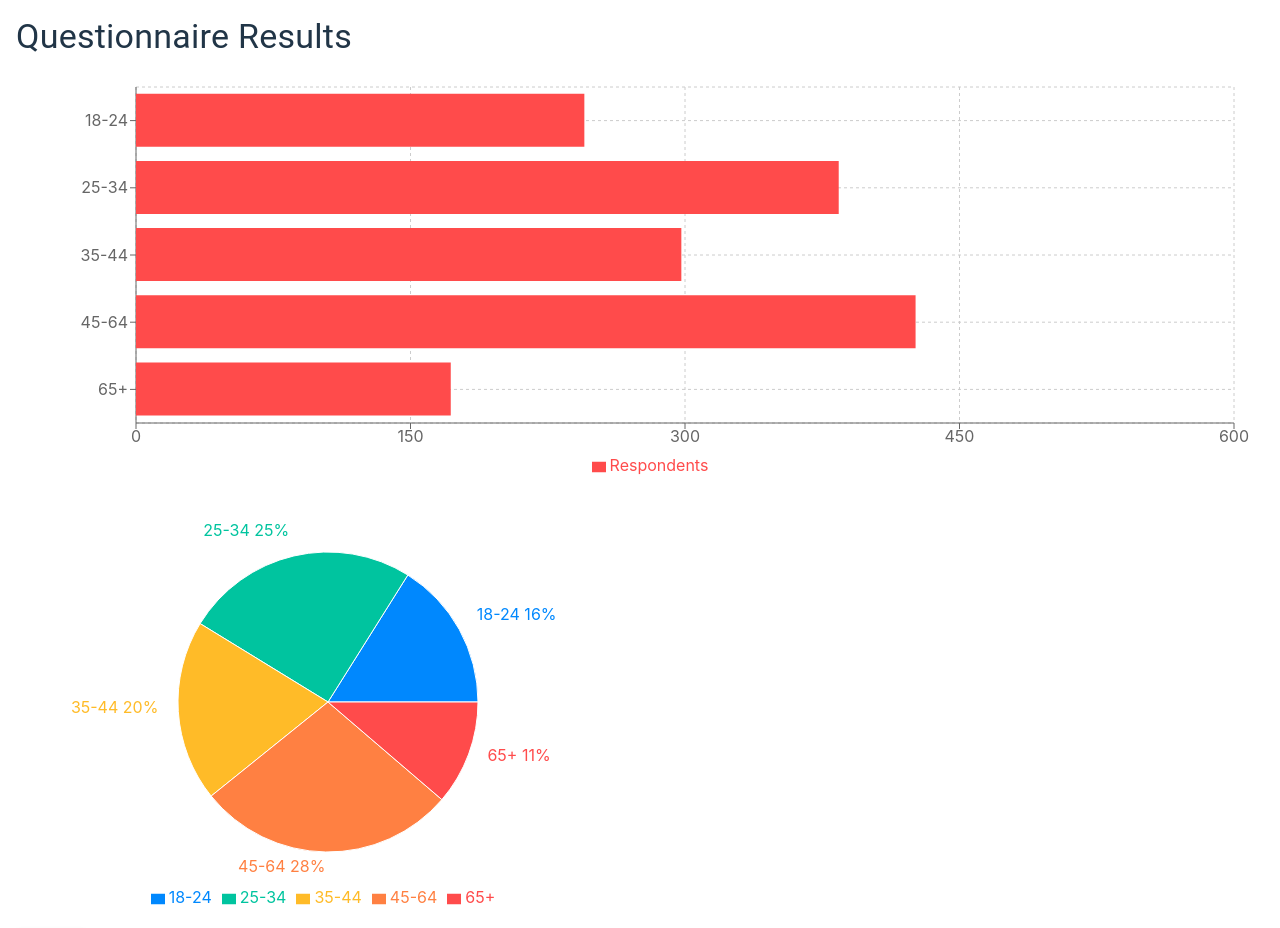
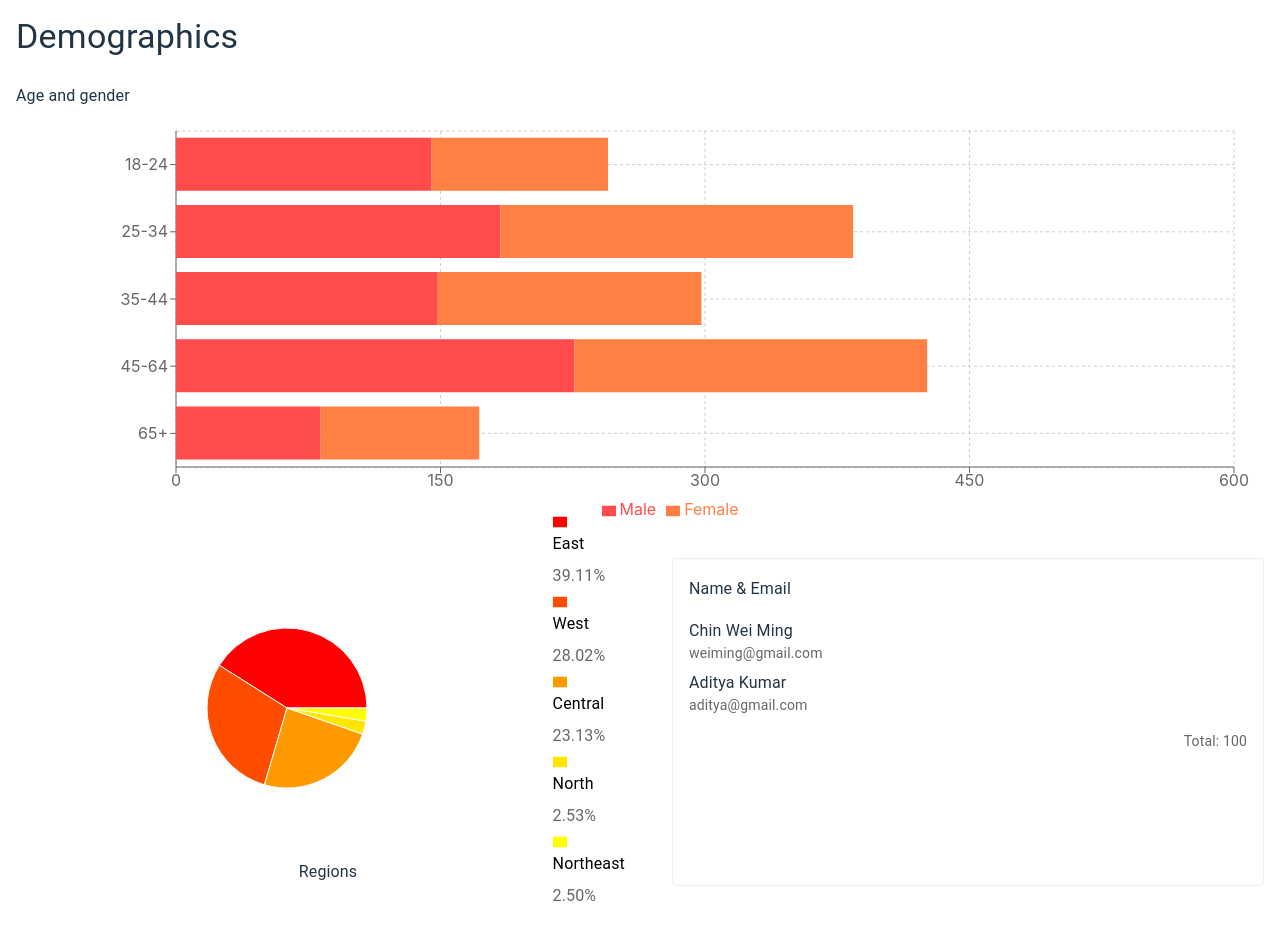
Before and after one commit to weetimo/spatialworld, a React (Vite) app: page /questionnaire in a window 1280 px wide. Shown: the top 928 px of the page. Built offline with nearby package versions, Linux system fonts and the light colour scheme.

Commit message:
Update Questionnaire UI with demographics charts and data

```diff
--- a/src/features/Questionnaire/index.tsx
+++ b/src/features/Questionnaire/index.tsx
@@ -5,17 +5,19 @@ import { BarChart, Bar, XAxis, YAxis, CartesianGrid, Tooltip, Legend, PieChart,
 interface AgeDataPoint {
   ageGroup: string;
   count: number;
+  male: number;
+  female: number;
 }
 
 const defaultAgeData: AgeDataPoint[] = [
-  { ageGroup: '18-24', count: 245 },
-  { ageGroup: '25-34', count: 384 },
-  { ageGroup: '35-44', count: 298 },
-  { ageGroup: '45-64', count: 426 },
-  { ageGroup: '65+', count: 172 },
+  { ageGroup: '18-24', male: 145, female: 100, count: 245 },
+  { ageGroup: '25-34', male: 184, female: 200, count: 384 },
+  { ageGroup: '35-44', male: 148, female: 150, count: 298 },
+  { ageGroup: '45-64', male: 226, female: 200, count: 426 },
+  { ageGroup: '65+', male: 82, female: 90, count: 172 },
 ];
 
-const COLORS = ['#0088FE', '#00C49F', '#FFBB28', '#FF8042', '#FF4B4B'];
+const COLORS = ['#FF0000', '#FF4D00', '#FF9900', '#FFE600', '#FFFF00'];
 
 interface QuestionnaireProps {
   data?: AgeDataPoint[];
@@ -51,9 +53,13 @@ const Questionnaire: React.FC<QuestionnaireProps> = ({
   };
 
   return (
-    <Box sx={{ padding: '1rem' }}>
+    <Box sx={{ padding: '1rem', bgcolor: '#fff' }}>
       <Typography variant="h4" sx={{ mb: 3 }}>
-        Questionnaire Results
+        Demographics
+      </Typography>
+
+      <Typography variant="subtitle1" sx={{ mb: 2 }}>
+        Age and gender
       </Typography>
 
       <Box id="chart-container" sx={{ width: '100%', height: 400, mb: 4 }}>
@@ -65,43 +71,89 @@ const Questionnaire: React.FC<QuestionnaireProps> = ({
           margin={{
             top: 5,
             right: 30,
-            left: 60,
+            left: 100,
             bottom: 5,
           }}
+          barGap={0}
         >
           <CartesianGrid strokeDasharray="3 3" />
           <XAxis type="number" />
-          <YAxis dataKey="ageGroup" type="category" />
+          <YAxis type="category" dataKey="ageGroup" />
           <Tooltip />
           <Legend />
-          <Bar dataKey="count" fill="#FF4B4B" name="Respondents" />
+          <Bar dataKey="male" fill="#FF4B4B" name="Male" stackId="a" />
+          <Bar dataKey="female" fill="#FF8042" name="Female" stackId="a" />
         </BarChart>
       </Box>
 
-      <Box sx={{ display: 'flex', height: 400 }}>
-        <Box sx={{ width: '50%' }}>
-          <PieChart width={containerWidth / 2} height={400}>
+      <Box sx={{ display: 'flex', justifyContent: 'space-between', mb: 4 }}>
+        <Box sx={{ flex: 1, mr: 2 }}>
+          <PieChart width={containerWidth/2 || 400} height={300}>
             <Pie
-              data={chartData}
+              data={[
+                { name: 'East', value: 39.11 },
+                { name: 'West', value: 28.02 },
+                { name: 'Central', value: 23.13 },
+                { name: 'North', value: 2.53 },
+                { name: 'Northeast', value: 2.5 }
+              ]}
               cx="50%"
               cy="50%"
               labelLine={false}
-              label={({ name, percent }) => `${name} ${(percent * 100).toFixed(0)}%`}
-              outerRadius={150}
+              outerRadius={80}
               fill="#8884d8"
-              dataKey="count"
-              nameKey="ageGroup"
+              dataKey="value"
             >
-              {chartData.map((entry, index) => (
+              {defaultAgeData.map((entry, index) => (
                 <Cell key={`cell-${index}`} fill={COLORS[index % COLORS.length]} />
               ))}
             </Pie>
-            <Tooltip />
-            <Legend />
+            <Legend
+              layout="vertical"
+              align="right"
+              verticalAlign="middle"
+              formatter={(value, entry) => (
+                <Box sx={{ display: 'flex', flexDirection: 'column', alignItems: 'flex-start', gap: 1 }}>
+                  <Typography component="span" sx={{ color: '#000000' }}>
+                    {value}
+                  </Typography>
+                  <Typography component="span" sx={{ color: '#666666' }}>
+                    {entry.payload.value.toFixed(2)}%
+                  </Typography>
+                </Box>
+              )}
+            />
+            <Tooltip contentStyle={{ color: '#000000' }} />
           </PieChart>
+          <Typography variant="subtitle1" align="center">
+            Regions
+          </Typography>
+        </Box>
+
+        <Box sx={{ flex: 1, ml: 2, p: 2, border: '1px solid #eee', borderRadius: 1 }}>
+          <Typography variant="subtitle1" sx={{ mb: 2 }}>
+            Name & Email
+          </Typography>
+          <Box sx={{ display: 'flex', flexDirection: 'column', gap: 1 }}>
+            {[
+              { name: 'Chin Wei Ming', email: 'weiming@gmail.com' },
+              { name: 'Aditya Kumar', email: 'aditya@gmail.com' }
+            ].map((person, index) => (
+              <Box key={index}>
+                <Typography variant="body1">{person.name}</Typography>
+                <Typography variant="body2" color="text.secondary">{person.email}</Typography>
+              </Box>
+            ))}
+          </Box>
+          <Box sx={{ display: 'flex', justifyContent: 'flex-end', mt: 2 }}>
+            <Typography variant="body2" color="text.secondary">
+              Total: 100
+            </Typography>
+          </Box>
         </Box>
       </Box>
 
+      <Box sx={{ display: 'flex', justifyContent: 'flex-end' }}>
         <Button
           variant="contained"
           sx={{ mt: 2 }}
@@ -110,6 +162,7 @@ const Questionnaire: React.FC<QuestionnaireProps> = ({
           Done
         </Button>
       </Box>
+    </Box>
   );
 };
 
```
Lines whose indentation alone changed are shown as unchanged.
